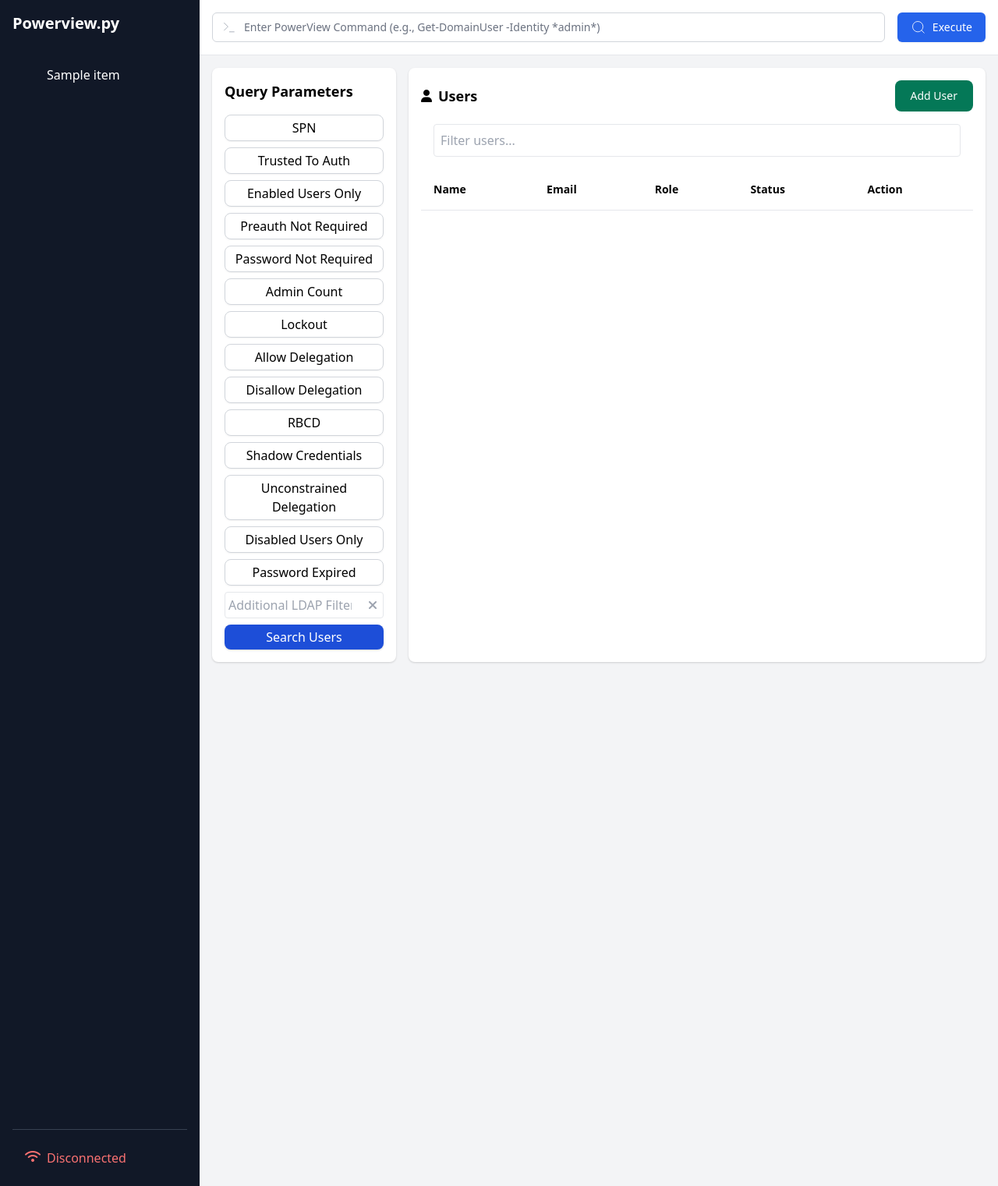
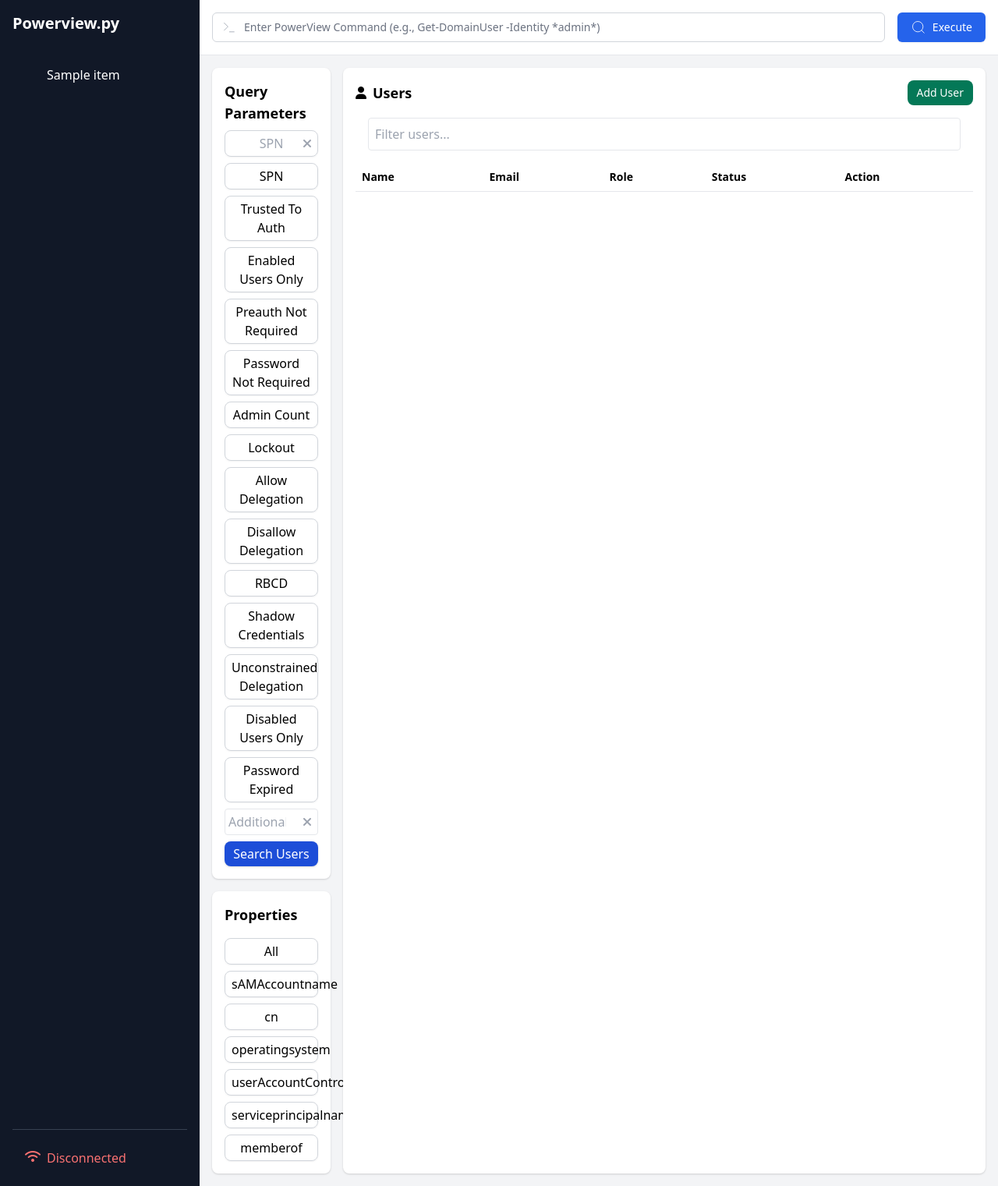
Before and after one commit to aniqfakhrul/powerview.py, a Python web app: template powerview/web/front-end/templates/userspage.html in a window 1280 px wide. Shown: the whole page at 78% size. Run offline with Jinja, Linux system fonts and the light colour scheme; the template is opened without the code that fills it: most values are stand-ins (such as "Sample title", 1, 10 or a date in 2020); lists and menus that the app fills with data are empty; some libraries are stand-ins or nearby versions.

Commit message:
Updated web

```diff
--- a/powerview/web/front-end/static/js/main.js
+++ b/powerview/web/front-end/static/js/main.js
@@ -108,7 +108,7 @@ function createTreeNode(dn) {
     if (!treeView) return;
 
     const div = document.createElement('div');
-    div.classList.add('flex', 'items-center', 'gap-1', 'p-1', 'hover:bg-gray-100', 'rounded', 'cursor-pointer');
+    div.classList.add('flex', 'items-center', 'gap-1', 'hover:bg-gray-100', 'rounded', 'cursor-pointer');
 
     const buildingIcon = document.createElement('i');
     buildingIcon.classList.add('far', 'fa-folder', 'w-4', 'h-4', 'text-yellow-500');
@@ -224,7 +224,7 @@ function createTreeNode(dn) {
 
         dataArray.forEach(obj => {
             const objDiv = document.createElement('div');
-            objDiv.classList.add('flex', 'items-center', 'gap-1', 'p-1', 'hover:bg-gray-100', 'rounded', 'cursor-pointer');
+            objDiv.classList.add('flex', 'items-center', 'gap-1', 'hover:bg-gray-100', 'rounded', 'cursor-pointer');
 
             let iconClasses = ['far', 'fa-folder']; // Default outlined icon
             let iconColorClass = 'text-blue-500'; // Default color for most objects
--- a/powerview/web/front-end/static/js/users.js
+++ b/powerview/web/front-end/static/js/users.js
@@ -50,44 +50,44 @@ document.addEventListener('DOMContentLoaded', () => {
             tr.onclick = (event) => handleLdapLinkClick(event);
 
             const nameTd = document.createElement('td');
-            nameTd.className = 'px-6 py-4 whitespace-nowrap';
+            nameTd.className = 'p-2 whitespace-nowrap'; // Reduced padding for thinner rows
             nameTd.textContent = user.attributes.cn || 'N/A';
             tr.appendChild(nameTd);
 
             const emailTd = document.createElement('td');
-            emailTd.className = 'px-6 py-4 whitespace-nowrap';
+            emailTd.className = 'p-2 whitespace-nowrap'; // Reduced padding for thinner rows
             emailTd.textContent = user.attributes.userPrincipalName || 'N/A';
             tr.appendChild(emailTd);
 
             const roleTd = document.createElement('td');
-            roleTd.className = 'px-6 py-4 whitespace-nowrap';
+            roleTd.className = 'p-2 whitespace-nowrap'; // Reduced padding for thinner rows
             const isAdmin = user.attributes.adminCount && user.attributes.adminCount > 0;
             if (isAdmin) {
                 const roleSpan = document.createElement('span');
-                roleSpan.className = 'px-2 inline-flex text-xs leading-5 font-semibold rounded-full bg-blue-100 text-blue-800';
+                roleSpan.className = 'px-1 inline-flex text-xs leading-4 font-semibold rounded-full bg-blue-100 text-blue-800'; // Adjusted padding and leading for thinner rows
                 roleSpan.textContent = 'Admin';
                 roleTd.appendChild(roleSpan);
             }
             tr.appendChild(roleTd);
 
             const statusTd = document.createElement('td');
-            statusTd.className = 'px-6 py-4 whitespace-nowrap';
+            statusTd.className = 'p-2 whitespace-nowrap'; // Reduced padding for thinner rows
             const statusSpan = document.createElement('span');
             const isActive = !user.attributes.userAccountControl.includes('ACCOUNTDISABLE');
-            statusSpan.className = `px-2 inline-flex text-xs leading-5 font-semibold rounded-full ${isActive ? 'bg-green-100 text-green-800' : 'bg-red-100 text-red-800'}`;
+            statusSpan.className = `px-1 inline-flex text-xs leading-4 font-semibold rounded-full ${isActive ? 'bg-green-100 text-green-800' : 'bg-red-100 text-red-800'}`; // Adjusted padding and leading for thinner rows
             statusSpan.textContent = isActive ? 'Enabled' : 'Disabled';
             statusTd.appendChild(statusSpan);
             tr.appendChild(statusTd);
 
             const actionTd = document.createElement('td');
-            actionTd.className = 'px-6 py-4 whitespace-nowrap';
+            actionTd.className = 'p-2 whitespace-nowrap'; // Reduced padding for thinner rows
             const editButton = document.createElement('button');
-            editButton.className = 'px-4 py-2 font-medium text-white bg-blue-600 rounded-md hover:bg-blue-500 focus:outline-none focus:shadow-outline-blue active:bg-blue-600 transition duration-150 ease-in-out';
+            editButton.className = 'px-1 py-0.5 text-xs font-medium text-white bg-blue-600 rounded-md hover:bg-blue-500 focus:outline-none focus:shadow-outline-blue active:bg-blue-600 transition duration-150 ease-in-out';
             editButton.textContent = 'Edit';
             actionTd.appendChild(editButton);
 
             const deleteButton = document.createElement('button');
-            deleteButton.className = 'ml-2 px-4 py-2 font-medium text-white bg-red-600 rounded-md hover:bg-red-500 focus:outline-none focus:shadow-outline-red active:bg-red-600 transition duration-150 ease-in-out';
+            deleteButton.className = 'ml-1 px-1 py-0.5 text-xs font-medium text-white bg-red-600 rounded-md hover:bg-red-500 focus:outline-none focus:shadow-outline-red active:bg-red-600 transition duration-150 ease-in-out';
             deleteButton.textContent = 'Delete';
             deleteButton.addEventListener('click', (event) => {
                 event.stopPropagation(); // Prevent row click event
@@ -404,10 +404,10 @@ document.addEventListener('DOMContentLoaded', () => {
             if (toggleButton.dataset.active === 'false') {
                 toggleButton.dataset.active = 'true';
                 toggleButton.classList.remove('bg-transparent', 'text-black', 'border-gray-300', 'hover:bg-gray-100');
-                toggleButton.classList.add('bg-green-600', 'text-white', 'hover:bg-red-600');
+                toggleButton.classList.add('bg-green-600', 'text-white', 'hover:bg-green-700');
             } else {
                 toggleButton.dataset.active = 'false';
-                toggleButton.classList.remove('bg-green-600', 'text-white', 'hover:bg-red-600');
+                toggleButton.classList.remove('bg-green-600', 'text-white', 'hover:bg-green-700');
                 toggleButton.classList.add('bg-transparent', 'text-black', 'border-gray-300', 'hover:bg-gray-100');
             }
         });
--- a/powerview/web/front-end/templates/userspage.html
+++ b/powerview/web/front-end/templates/userspage.html
@@ -3,12 +3,20 @@
 {% block content %}
     <!-- Modules Panel -->
     <div class="flex-1 overflow-y-auto" id="modules-panel">
-        <div class="grid grid-cols-4 gap-4 m-4">
+        <div class="grid grid-cols-6 gap-4 m-4">
             <!-- Query Builder Card -->
             <div class="col-span-1">
                 <div class="p-4 bg-white rounded-lg shadow p-4">
                     <h2 class="text-lg font-semibold mb-2">Query Parameters</h2>
                     <div class="space-y-2">
+                        <div class="flex items-center mt-2">
+                            <div class="relative w-full">
+                                <input type="text" id="spn-input" class="custom-toggle-switch w-full bg-transparent text-black text-center border border-gray-300 py-1 px-2 rounded-lg shadow-sm focus:outline-none hover:bg-gray-100" placeholder="SPN">
+                                <button id="clear-spn-input" class="absolute inset-y-0 right-0 px-2 text-gray-400 hover:text-gray-600 focus:outline-none">
+                                    <i class="fa-solid fa-xmark"></i>
+                                </button>
+                            </div>
+                        </div>
                         <button id="spn-toggle" class="custom-toggle-switch w-full mt-2 bg-transparent text-black border border-gray-300 py-1 px-2 rounded-lg shadow-sm focus:outline-none hover:bg-gray-100" data-active="false">
                             SPN
                         </button>
@@ -64,14 +72,41 @@
                         </button>
                     </div>
                 </div>
+                <!-- Properties Card -->
+                <div class="p-4 bg-white rounded-lg shadow p-4 mt-4">
+                    <h2 class="text-lg font-semibold mb-2">Properties</h2>
+                    <div class="space-y-2">
+                        <button id="all-toggle" class="custom-toggle-switch w-full mt-2 bg-transparent text-black border border-gray-300 py-1 px-2 rounded-lg shadow-sm focus:outline-none hover:bg-gray-100" data-active="false">
+                            All
+                        </button>
+                        <button id="samaccountname-toggle" class="custom-toggle-switch w-full mt-2 bg-transparent text-black border border-gray-300 py-1 px-2 rounded-lg shadow-sm focus:outline-none hover:bg-gray-100" data-active="true">
+                            sAMAccountname
+                        </button>
+                        <button id="cn-toggle" class="custom-toggle-switch w-full mt-2 bg-transparent text-black border border-gray-300 py-1 px-2 rounded-lg shadow-sm focus:outline-none hover:bg-gray-100" data-active="true">
+                            cn
+                        </button>
+                        <button id="operatingsystem-toggle" class="custom-toggle-switch w-full mt-2 bg-transparent text-black border border-gray-300 py-1 px-2 rounded-lg shadow-sm focus:outline-none hover:bg-gray-100" data-active="true">
+                            operatingsystem
+                        </button>
+                        <button id="useraccountcontrol-toggle" class="custom-toggle-switch w-full mt-2 bg-transparent text-black border border-gray-300 py-1 px-2 rounded-lg shadow-sm focus:outline-none hover:bg-gray-100" data-active="true">
+                            userAccountControl
+                        </button>
+                        <button id="serviceprincipalname-toggle" class="custom-toggle-switch w-full mt-2 bg-transparent text-black border border-gray-300 py-1 px-2 rounded-lg shadow-sm focus:outline-none hover:bg-gray-100" data-active="false">
+                            serviceprincipalname
+                        </button>
+                        <button id="memberof-toggle" class="custom-toggle-switch w-full mt-2 bg-transparent text-black border border-gray-300 py-1 px-2 rounded-lg shadow-sm focus:outline-none hover:bg-gray-100" data-active="false">
+                            memberof
+                        </button>
+                    </div>
+                </div>
             </div>
-            <div class="col-span-3 bg-white rounded-lg shadow p-4">
+            <div class="col-span-5 bg-white rounded-lg shadow p-4">
                 <div class="flex items-center justify-between mb-4">
                     <div class="flex items-center gap-2">
                         <i class="fa-solid fa-user"></i>
                         <h2 class="text-lg font-semibold">Users</h2>
                     </div>
-                    <button data-modal-target="add-user-modal" data-modal-toggle="add-user-modal" class="block text-white bg-green-700 hover:bg-green-800 focus:ring-4 focus:outline-none focus:ring-green-300 font-medium rounded-lg text-sm px-5 py-2.5 text-center dark:bg-green-600 dark:hover:bg-green-700 dark:focus:ring-green-800" type="button">
+                    <button data-modal-target="add-user-modal" data-modal-toggle="add-user-modal" class="block text-white bg-green-700 hover:bg-green-800 focus:ring-4 focus:outline-none focus:ring-green-300 font-medium rounded-lg text-sm px-3 py-1.5 text-center dark:bg-green-600 dark:hover:bg-green-700 dark:focus:ring-green-800" type="button">
                         Add User
                     </button>
                 </div>
@@ -82,11 +117,11 @@
                 <table class="w-full text-left text-sm text-neutral-600 dark:text-neutral-300">
                     <thead class="border-b border-neutral-300 bg-neutral-50 text-sm text-neutral-900 dark:border-neutral-700 dark:bg-neutral-900 dark:text-white">
                         <tr>
-                            <th scope="col" class="p-4">Name</th>
-                            <th scope="col" class="p-4">Email</th>
-                            <th scope="col" class="p-4">Role</th>
-                            <th scope="col" class="p-4">Status</th>
-                            <th scope="col" class="p-4">Action</th>
+                            <th scope="col" class="p-2">Name</th>
+                            <th scope="col" class="p-2">Email</th>
+                            <th scope="col" class="p-2">Role</th>
+                            <th scope="col" class="p-2">Status</th>
+                            <th scope="col" class="p-2">Action</th>
                         </tr>
                     </thead>
                     <tbody class="bg-white divide-y divide-gray-200">
```
Also changed, not shown: powerview/web/front-end/static/js/computer.js (+10 -10 lines), powerview/web/front-end/templates/computerpage.html (+35 -8 lines).
